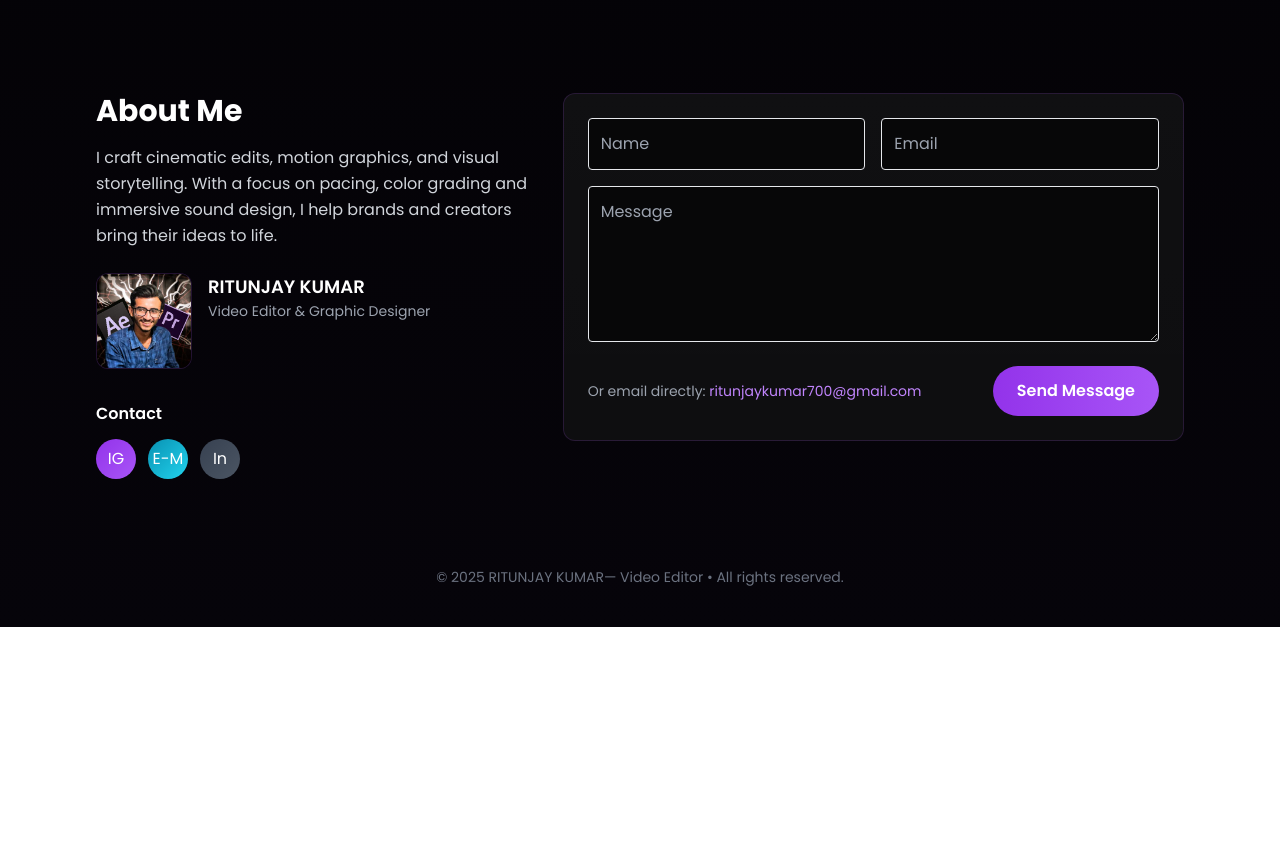
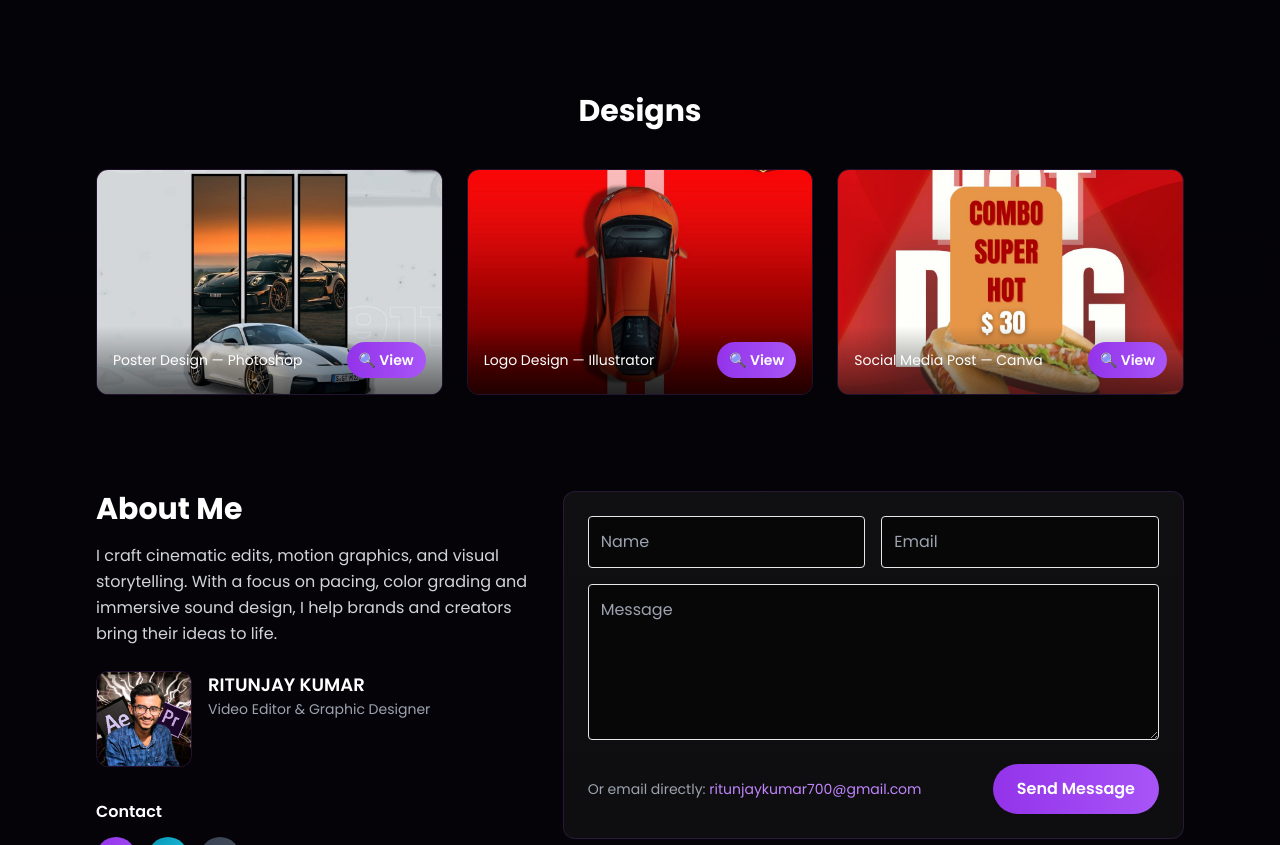
Before and after one commit to Ritunjay475/Video-editing-portflio, a plain HTML site: page index.html in a window 1280 px wide. Shown: the part 1279-2124 px from the top of the page. Before the commit the page ends 1906 px from the top, so only its background shows below. Drawn offline with nearby package versions, Linux system fonts and the light colour scheme.

Commit message:
changes done

```diff
--- a/index.html
+++ b/index.html
@@ -142,6 +142,46 @@
   </div>
 </section>
 
+<!-- Design Section -->
+<section id="design" class="py-12">
+  <h2 class="text-3xl font-bold text-center mb-10">Designs</h2>
+  <div class="grid grid-cols-1 sm:grid-cols-2 lg:grid-cols-3 gap-6">
+
+    <!-- Design Project 1 -->
+    <article class="group rounded-xl overflow-hidden neon-border relative">
+      <img src="porsche design.jpg" alt="Design Project 1" class="w-full h-56 object-cover transition-transform duration-500 group-hover:scale-105">
+      <div class="absolute bottom-0 left-0 right-0 p-4 thumb-overlay flex flex-col sm:flex-row sm:items-center justify-between">
+        <div class="text-sm">Poster Design — Photoshop</div>
+        <a href="porsche design.jpg" target="_blank" class="mt-2 sm:mt-0 inline-flex items-center px-3 py-2 rounded-full bg-gradient-to-r from-purple-600 to-purple-500 text-sm font-semibold">🔍 View</a>
+      </div>
+    </article>
+
+    <!-- Design Project 2 -->
+    <article class="group rounded-xl overflow-hidden neon-border relative">
+      <img src="LAMBORGHINI HURACAN DESIGN.jpg" alt="Design Project 2" class="w-full h-56 object-cover transition-transform duration-500 group-hover:scale-105">
+      <div class="absolute bottom-0 left-0 right-0 p-4 thumb-overlay flex flex-col sm:flex-row sm:items-center justify-between">
+        <div class="text-sm">Logo Design — Illustrator</div>
+        <a href="LAMBORGHINI HURACAN DESIGN.jpg" target="_blank" class="mt-2 sm:mt-0 inline-flex items-center px-3 py-2 rounded-full bg-gradient-to-r from-purple-600 to-purple-500 text-sm font-semibold">🔍 View</a>
+      </div>
+    </article>
+
+    <!-- Design Project 3 -->
+    <article class="group rounded-xl overflow-hidden neon-border relative">
+      <img src="Hot dog poster.jpg" alt="Design Project 3" class="w-full h-56 object-cover transition-transform duration-500 group-hover:scale-105">
+      <div class="absolute bottom-0 left-0 right-0 p-4 thumb-overlay flex flex-col sm:flex-row sm:items-center justify-between">
+        <div class="text-sm">Social Media Post — Canva</div>
+        <a href="Hot dog poster.jpg" target="_blank" class="mt-2 sm:mt-0 inline-flex items-center px-3 py-2 rounded-full bg-gradient-to-r from-purple-600 to-purple-500 text-sm font-semibold">🔍 View</a>
+      </div>
+    </article>
+
+  </div>
+</section>
+
+
+  </div>
+</section>
+
+
     <!-- About + Contact -->
     <section class="py-12 grid grid-cols-1 lg:grid-cols-12 gap-8 items-start">
       <div class="lg:col-span-5 text-center lg:text-left">
```
Also changed, not shown: Hot dog poster.jpg (added), LAMBORGHINI HURACAN DESIGN.jpg (added), porsche design.jpg (added). Lines whose indentation alone changed are shown as unchanged.
